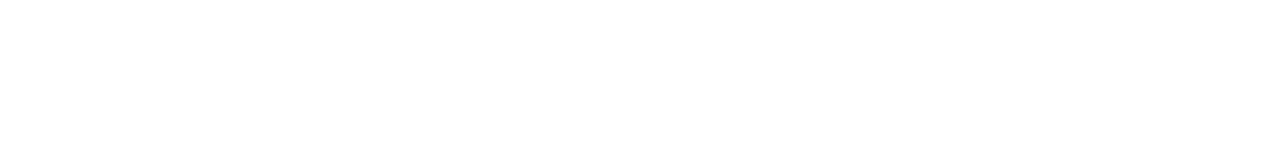
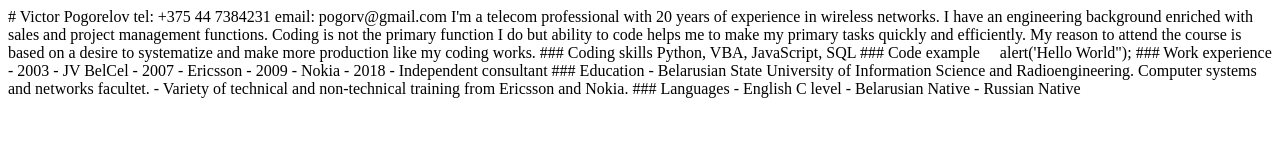
Before and after one commit to pogorv12/cv, a plain HTML site: page cv.html in a window 1280 px wide. Drawn offline with Linux system fonts and the light colour scheme.

Commit message:
feat: cv.html updated with info

```diff
--- a/cv.html
+++ b/cv.html
@@ -1,4 +1,40 @@
-<header>
-</header
+<!DOCTYPE html>
+<html lang="ru">
+<head>
+    <meta charset="UTF-8">
+    <title>Базовая разметка HTML</title>
+</head>
 <body>
+
+
+  # Victor Pogorelov
+
+tel: +375 44 7384231
+email: pogorv@gmail.com
+
+I'm a telecom professional with 20 years of experience in wireless networks. I have an engineering background enriched with sales and project management functions. Coding is not the primary function I do but ability to code helps me to make my primary tasks quickly and efficiently. My reason to attend the course is based on a desire to systematize and make more production like my coding works.
+
+### Coding skills
+Python, VBA, JavaScript, SQL
+
+### Code example
+    alert('Hello World");
+
+### Work experience
+- 2003 - JV BelCel
+- 2007 - Ericsson
+- 2009 - Nokia
+- 2018 - Independent consultant
+
+### Education
+- Belarusian State University of Information Science and Radioengineering. Computer systems and networks facultet.
+- Variety of technical and non-technical training from Ericsson and Nokia.
+
+### Languages
+- English C level
+- Belarusian Native
+- Russian Native
+
 </body>
+</body>
+</html>
```
